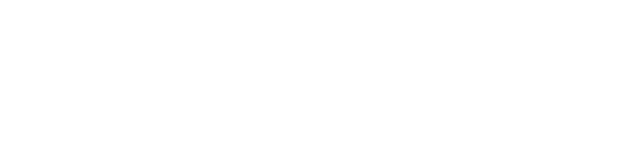
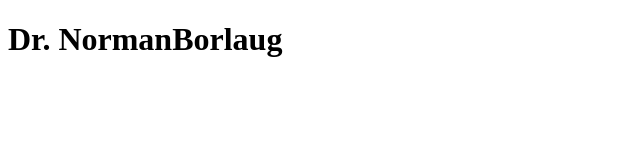
Before and after one commit to KartheeKWD/Olawale-Kartheek, a plain HTML site: page index.html in a window 1280 px wide. Shown: the whole page, without its empty margins (0-640 px from the left). Drawn offline with Linux system fonts and the light colour scheme.

Commit message:
Steps 1 & 2

```diff
--- a/index.html
+++ b/index.html
@@ -8,19 +8,12 @@
 
   <body>
     <script src="https://cdn.freecodecamp.org/testable-projects-fcc/v1/bundle.js"></script>
+   <div id="main">
+     <h1 id="title">Dr. NormanBorlaug</h1>
+   </div>
 
-    <!--
 
-    Hello Camper!
 
-    For now, the test suite only works in Chrome!
-    Please read the README below in the JS Editor before beginning.
-    Feel free to delete this message once you have read it.
-    Good luck and Happy Coding!
-
-    - The freeCodeCamp Team
-
-    -->
     <script  src="js/index.js"></script>
   </body>
 </html>
```
